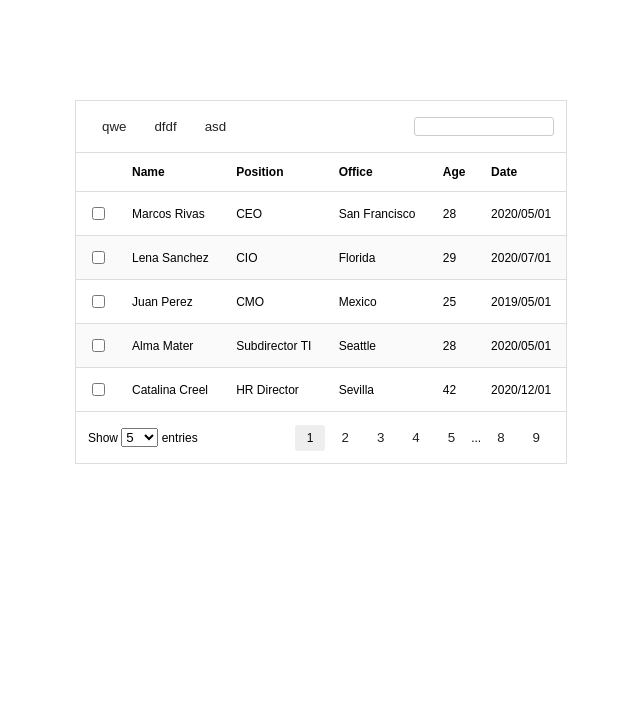
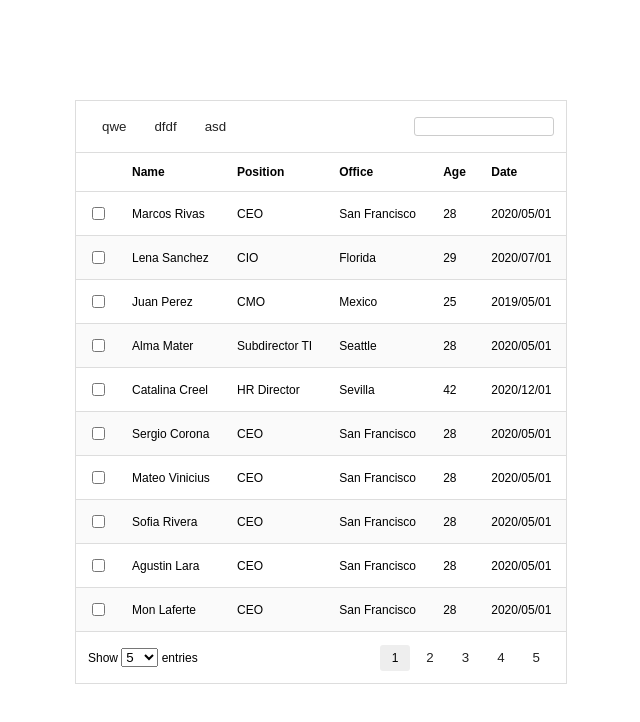
Before and after one commit to marcosrivasr/datatable, a website: page index.html in a window 1280 px wide. Shown: the whole page, without its empty margins (319-959 px from the left). Drawn offline with Linux system fonts and the light colour scheme.

Commit message:
showEntries deleted

```diff
--- a/index.html
+++ b/index.html
@@ -498,15 +498,12 @@
 
         const dt = new DataTable('#tabla01', {
             showCheckboxes: true,
-            showHeaderButtons: 'always',
+            showHeaderButtons: true,
             showSearch: true,
-            showEntries: true,
-            numberOfEntries: 5,
+            numberOfEntries: 10,
             headerButtons: ['qwe', 'dfdf', 'asd']
         });
         dt.createFromTable();
-
-
     </script>
 </body>
 </html>
--- a/src/js/datatable.ts
+++ b/src/js/datatable.ts
@@ -10,7 +10,6 @@ interface ISettings{
     showCheckboxes?: boolean,
     showHeaderButtons?:boolean,
     showSearch?: boolean,
-    showEntries?: boolean,
     numberOfEntries?: number,
     headerButtons?: string[]
 }
@@ -34,11 +33,11 @@ class DataTable{
 
     constructor(selector: string, settings: ISettings = {
         showCheckboxes: true,
-        showHeaderButtons: false, //FIXME: it doesnt work
+        showHeaderButtons: true, //FIXME: it doesnt work
         showSearch: true,
-        showEntries: true,
         numberOfEntries: 5,
-        headerButtons: ['qwe', 'dfdf', 'asd']}){
+        headerButtons: ['qwe', 'dfdf', 'asd']
+    }){
         this._selector = selector;
         this._data = {
             settings: settings,
```
Also changed, not shown: dist/datatable.js.
